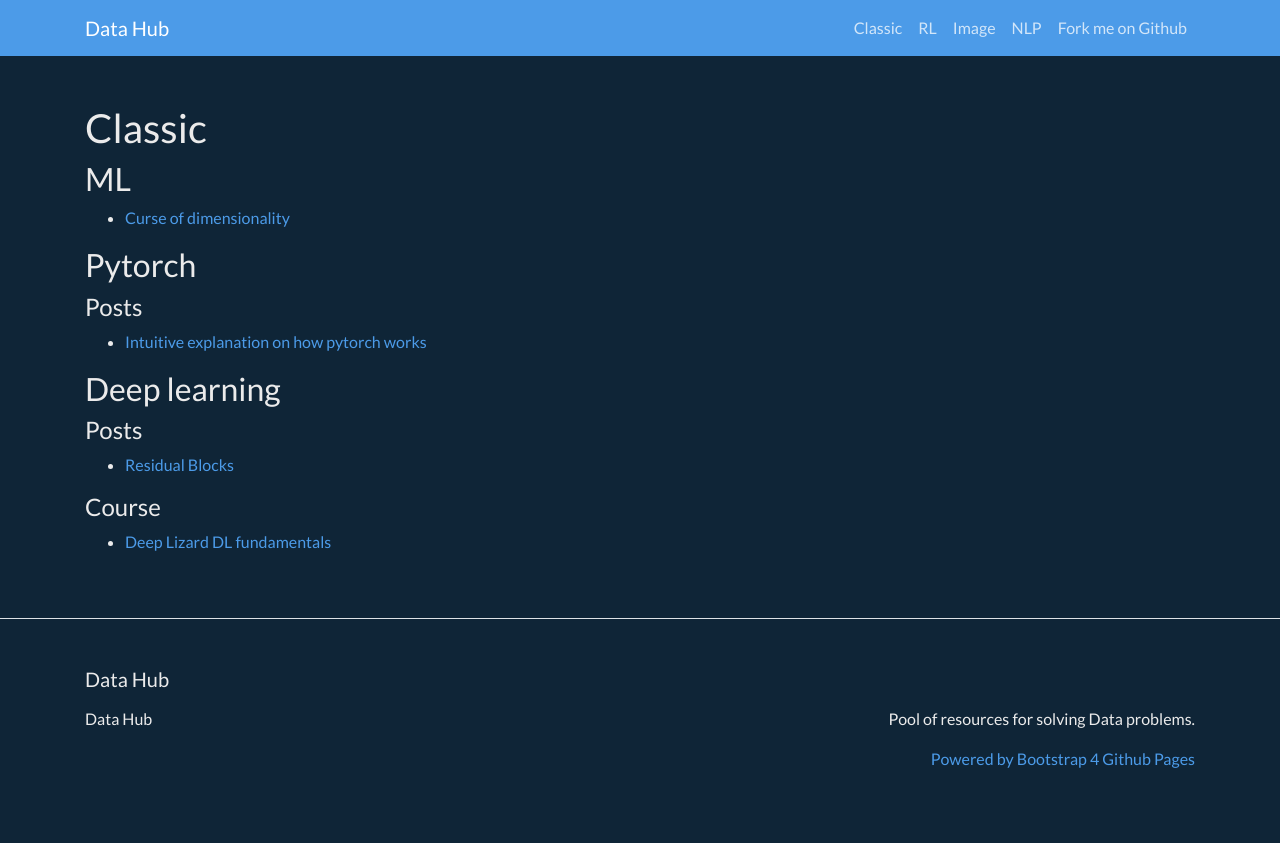
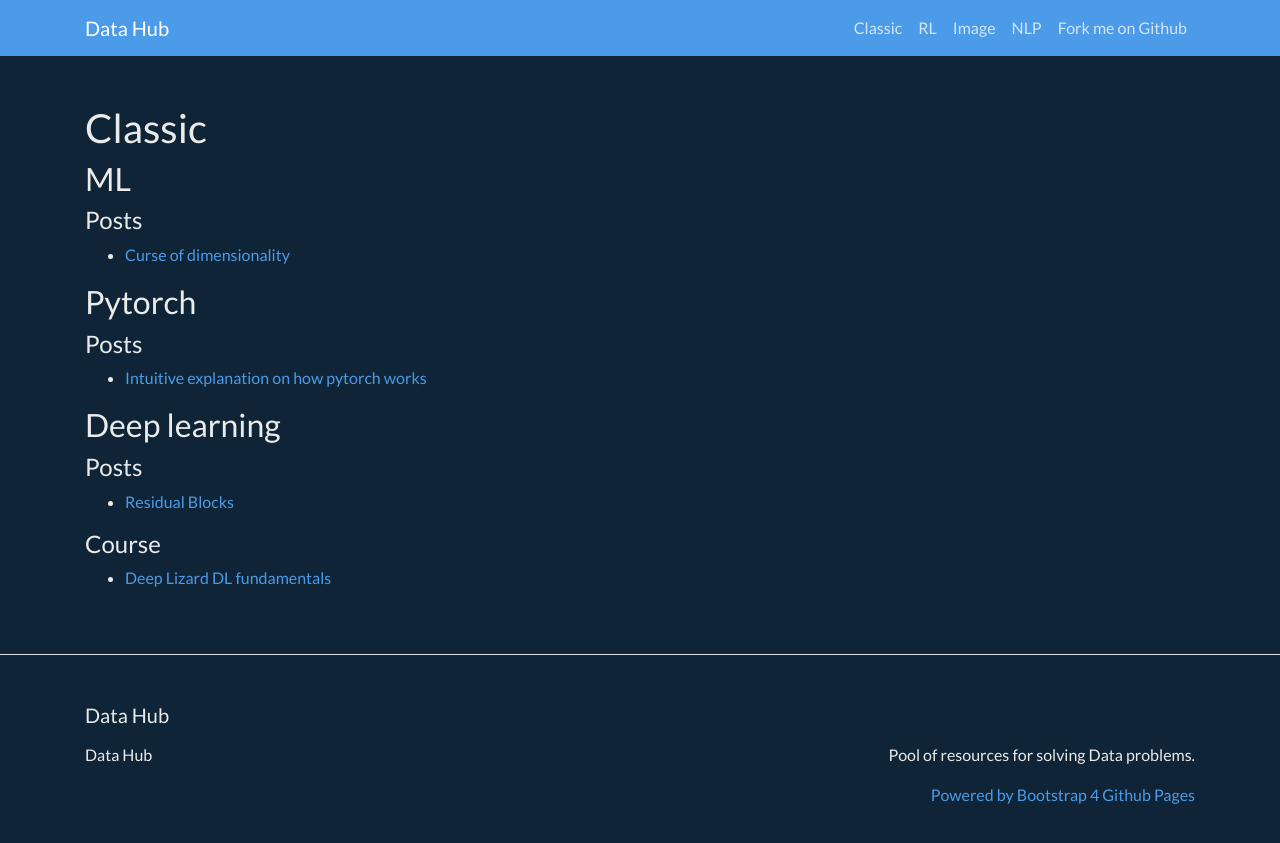
Before and after one commit to RoiPeleg/Data-Hub, a Jekyll site: the page built from Classic.md, in a window 1280 px wide. Shown: the top 843 px of the page. Built offline with Jekyll 4.4.1, drawn with Linux system fonts in a browser that asks for light colours.

Commit message:
Update Classic.md

```diff
--- a/Classic.md
+++ b/Classic.md
@@ -4,6 +4,7 @@ title: "Classic"
 permalink: /testere/Classic
 ---
 ## ML
+#### Posts
 * [Curse of dimensionality](https://towardsdatascience.com/the-curse-of-dimensionality-50dc6e49aa1e)
 
 ## Pytorch
```
